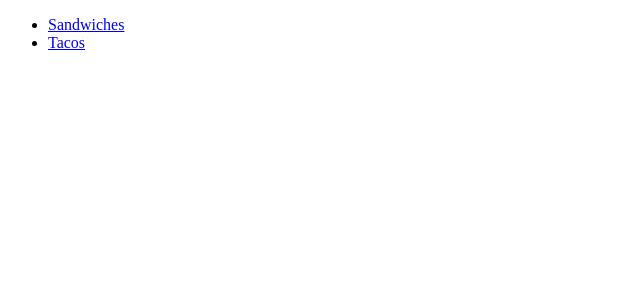
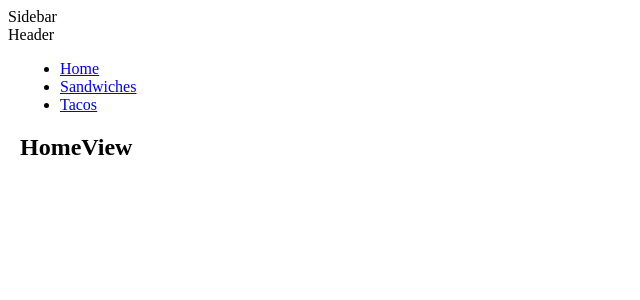
Before and after one commit to quan-vu/reactjs-starter, a React (Create React App) app: page / in a window 1280 px wide. Shown: the top 300 px of the page, without its empty margins (0-640 px from the left). Built offline with nearby package versions, Linux system fonts and the light colour scheme.

Commit message:
Fix lazyload with root path /

```diff
--- a/src/App.js
+++ b/src/App.js
@@ -6,10 +6,15 @@ import {
   Link
 } from "react-router-dom";
 
+// By default, router "/" must be import, it can not use lazyload
+import Layout from './shared/components/Layouts';
+
+// Lazy load component
 const SandwichesView = lazy(() => import("./views/SandwichesView"));
 const TacosView = lazy(() => import("./views/TacosView"));
 const TacosBusView = lazy(() => import("./views/TacosBusView"));
 const TacosCartView = lazy(() => import("./views/TacosCartView"));
+const HomeView = lazy(() => import("./views/HomeView"));
 
 // Some folks find value in a centralized route config.
 // A route config is just data. React is great at mapping
@@ -20,21 +25,41 @@ const TacosCartView = lazy(() => import("./views/TacosCartView"));
 // way you'd do inside a `<Switch>`.
 const routes = [
   {
+    path: "/",
+    name: "Home",
+    key: "ROOT",
+    exact: true,
+    layout: true,
+    component: HomeView
+  },
+  {
     path: "/sandwiches",
     name: "Sandwiches",
+    key: "SANDWICHES",
+    exact: true,
+    layout: true,
     component: SandwichesView
   },
   {
     path: "/tacos",
     name: "Tacos",
+    key: "TACOS",
+    exact: true,
+    layout: true,
     component: TacosView,
     routes: [
       {
         path: "/tacos/bus",
+        key: "TACOS_BUS",
+        exact: true,
+        layout: true,
         component: TacosBusView
       },
       {
         path: "/tacos/cart",
+        key: "TACOS_CART",
+        exact: true,
+        layout: true,
         component: TacosCartView
       }
     ]
@@ -43,18 +68,13 @@ const routes = [
 
 export default function RouteConfigExample() {
   return (
-    <Router>
-      <div>
+    <Suspense fallback={<div>Loading...</div>}>
+      <Switch>
+        <Route>
+          <Layout>
             <ul>
-          {/* <li>
-            <Link to="/tacos">Tacos</Link>
-          </li>
-          <li>
-            <Link to="/sandwiches">Sandwiches</Link>
-          </li>
-          */}
-          {routes.map((route, i) => (
-            <li key={i}>
+              {routes.map((route) => (
+                <li key={route.key}>
                   <Link to={route.path}>{route.name}</Link>
                 </li>
               ))}
@@ -62,13 +82,15 @@ export default function RouteConfigExample() {
 
             <Suspense fallback={<div>Loading...</div>}>
               <Switch>
-            {routes.map((route, i) => (
-              <RouteWithSubRoutes key={i} {...route} />
+                {routes.map((route) => (
+                  <RouteWithSubRoutes key={route.key} {...route} />
                 ))}
               </Switch>
             </Suspense>
-      </div>
-    </Router>
+          </Layout>
+        </Route>
+      </Switch>
+    </Suspense>
   );
 }
 
@@ -79,9 +101,14 @@ function RouteWithSubRoutes(route) {
   return (
     <Route
       path={route.path}
+      exact={route.exact}
       render={props => (
         // pass the sub-routes down to keep nesting
-        <route.component {...props} routes={route.routes} />
+        <route.component
+          {...props}
+          layout={route.layout}
+          routes={route.routes}
+        />
       )}
     />
   );
--- /dev/null
+++ b/src/shared/components/Layouts/index.js
@@ -0,0 +1,16 @@
+import React from 'react';
+import css from './index.module.scss';
+
+const Layout = ({ children }) => {
+  return (
+    <div>
+      <div>Sidebar</div>
+      <div className={css.body}>
+        <div>Header</div>
+        <div className={css.content}>{children}</div>
+      </div>
+    </div>
+  );
+};
+
+export default Layout;
--- /dev/null
+++ b/src/shared/components/Layouts/index.module.scss
@@ -0,0 +1,8 @@
+.body {
+  padding-left: var(--width-sidebar);
+}
+
+.content {
+  padding: 0 12px;
+  height: calc(100vh - var(--height-header));
+}
--- /dev/null
+++ b/src/views/HomeView/index.js
@@ -0,0 +1,11 @@
+import React from 'react';
+
+function HomeView () {
+    return (
+        <div>
+            <h2>HomeView</h2>
+        </div>
+    )
+}
+
+export default HomeView;
```
Lines whose indentation alone changed are shown as unchanged.
